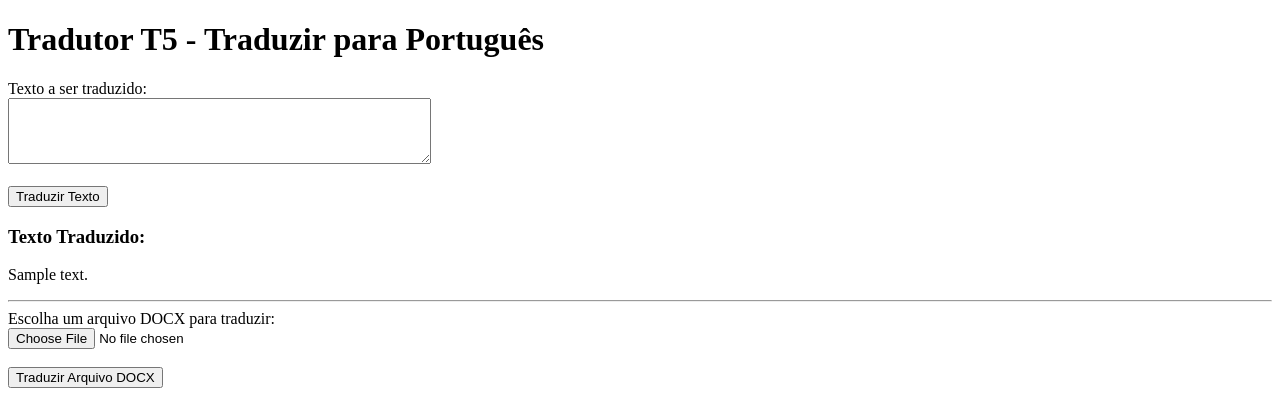
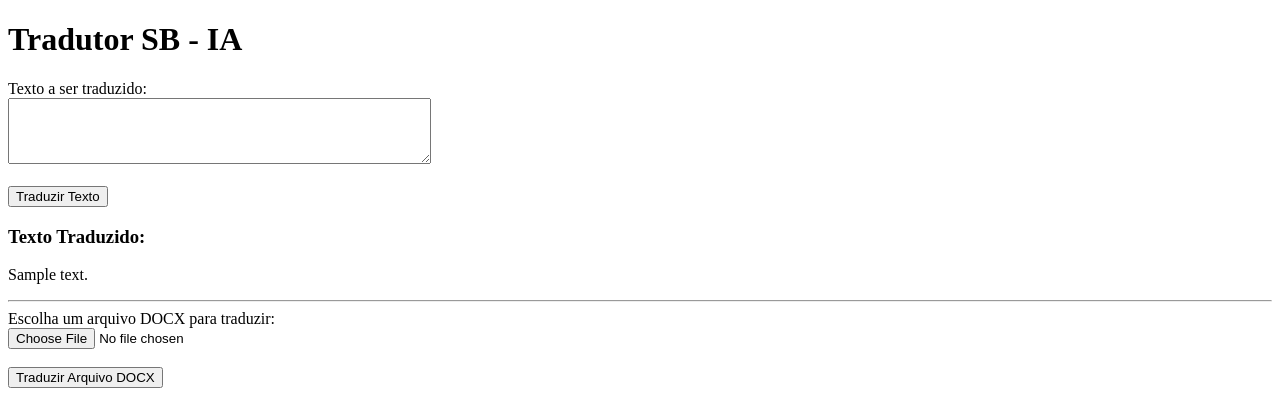
Before and after one commit to aguiarisabela/sb_ia, a Flask app: template templates/index.html in a window 1280 px wide. Shown: the top 420 px of the page. Run offline with Flask 3, Linux system fonts and the light colour scheme; the template is opened without the code that fills it: most values are stand-ins (such as "Sample title", 1, 10 or a date in 2020).

Commit message:
Tradutor SB

```diff
--- a/templates/index.html
+++ b/templates/index.html
@@ -3,10 +3,10 @@
 <head>
     <meta charset="UTF-8">
     <meta name="viewport" content="width=device-width, initial-scale=1.0">
-    <title>Tradutor - T5</title>
+    <title>Tradutor - SB</title>
 </head>
 <body>
-    <h1>Tradutor T5 - Traduzir para Português</h1>
+    <h1>Tradutor SB - IA</h1>
 
     <form action="/traduzir_texto" method="POST">
         <label for="texto">Texto a ser traduzido:</label><br>
```
